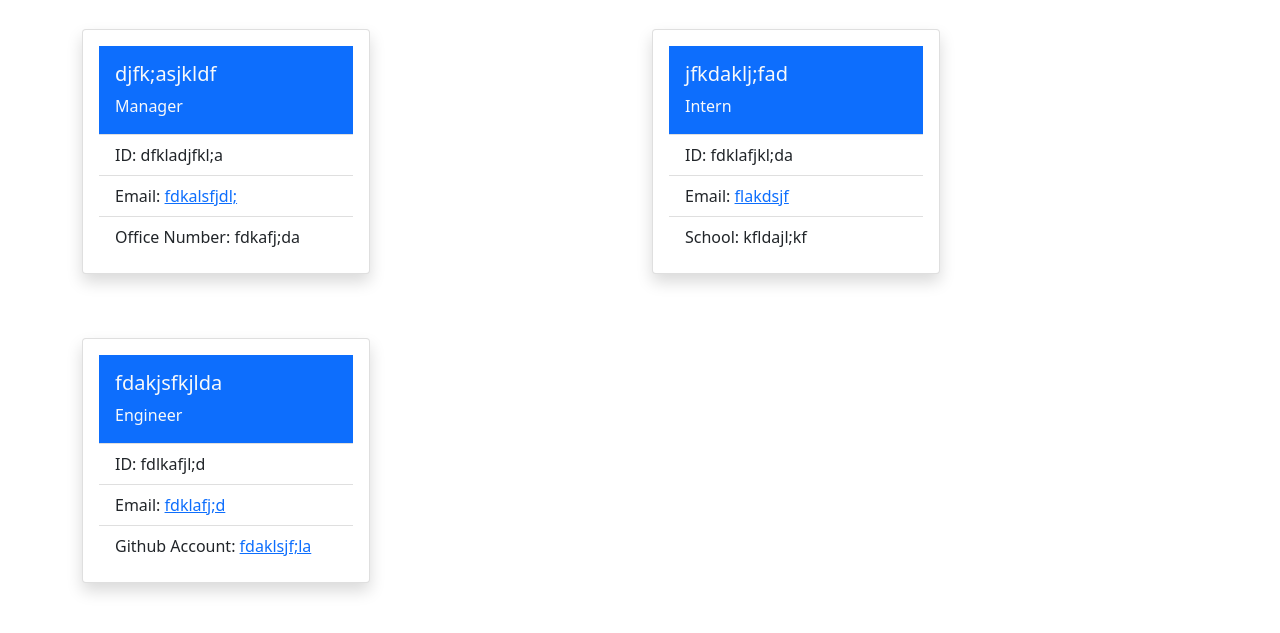
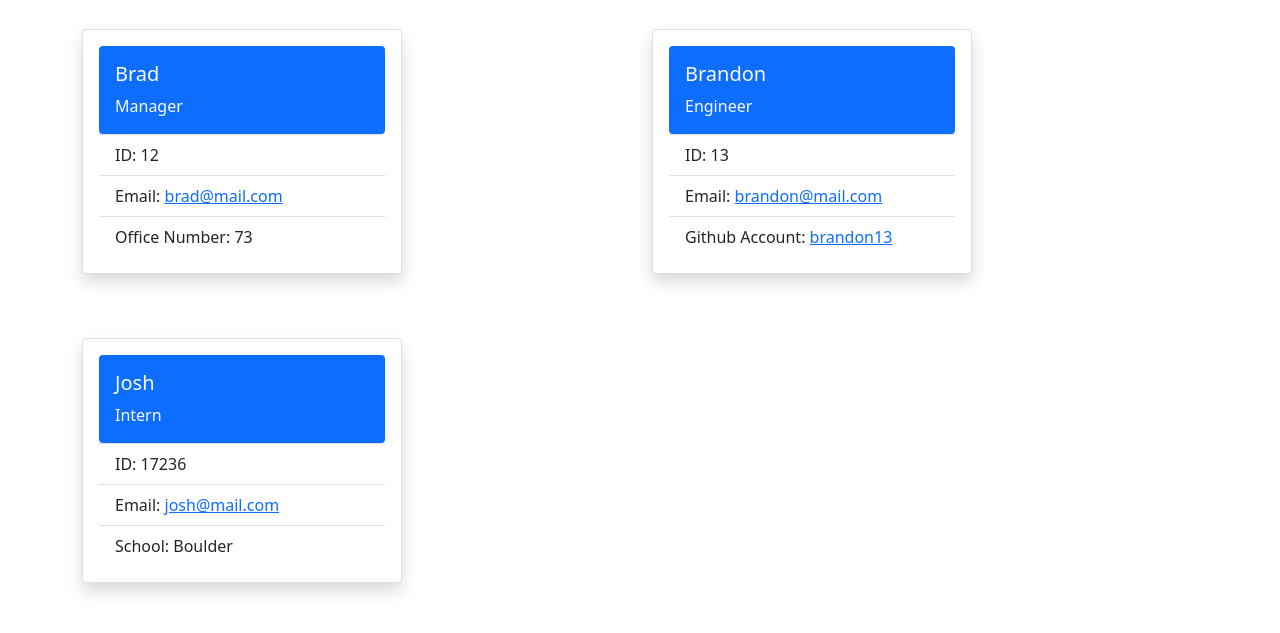
Before and after one commit to bhodge166/teamProfileGenerator, a website: page dist/myTeam.html in a window 1280 px wide. Shown: the part 147-780 px from the top of the page. Drawn offline with nearby package versions, Linux system fonts and the light colour scheme.

Commit message:
added screenshot of app. Updated readme. updated example html to match video

```diff
--- a/dist/myTeam.html
+++ b/dist/myTeam.html
@@ -13,49 +13,49 @@
     <section class = "row">
 
 <div class="col-sm-6 my-2">
-  <div class="card shadow p-3 mb-5 bg-white rounded" style="width: 18rem;">
-    <div class="card-body bg-primary text-light">
-      <h5 class="card-title">djfk;asjkldf</h5>
+  <div class="card shadow p-3 mb-5 bg-white rounded" style="width: 20rem;">
+    <div class="card-body bg-primary rounded text-light">
+      <h5 class="card-title">Brad</h5>
       <p class="card-text">
         Manager
       </p>
     </div>
     <ul class="list-group list-group-flush">
-      <li class="list-group-item">ID: dfkladjfkl;a</li>
-      <li class="list-group-item">Email: <a href="mailto:fdkalsfjdl;">fdkalsfjdl;</a></li>
-      <li class="list-group-item">Office Number: fdkafj;da</li>
+      <li class="list-group-item">ID: 12</li>
+      <li class="list-group-item">Email: <a href="mailto:brad@mail.com">brad@mail.com</a></li>
+      <li class="list-group-item">Office Number: 73</li>
     </ul>
   </div>
 </div>
 
 <div class="col-sm-6 my-2">
-  <div class="card shadow p-3 mb-5 bg-white rounded" style="width: 18rem;">
-    <div class="card-body bg-primary text-light">
-      <h5 class="card-title">jfkdaklj;fad</h5>
+  <div class="card shadow p-3 mb-5 bg-white rounded" style="width: 20rem;">
+    <div class="card-body bg-primary rounded text-light">
+      <h5 class="card-title">Brandon</h5>
+      <p class="card-text">
+        Engineer
+      </p>
+    </div>
+    <ul class="list-group list-group-flush">
+      <li class="list-group-item">ID: 13</li>
+      <li class="list-group-item">Email: <a href="mailto:brandon@mail.com">brandon@mail.com</a></li>
+      <li class="list-group-item">Github Account: <a href="https://github.com/brandon13/" target="_blank">brandon13</a></li>
+    </ul>
+  </div>
+</div>
+
+<div class="col-sm-6 my-2">
+  <div class="card shadow p-3 mb-5 bg-white rounded" style="width: 20rem;">
+    <div class="card-body bg-primary rounded text-light">
+      <h5 class="card-title">Josh</h5>
       <p class="card-text">
         Intern
       </p>
     </div>
     <ul class="list-group list-group-flush">
-      <li class="list-group-item">ID: fdklafjkl;da</li>
-      <li class="list-group-item">Email: <a href="mailto:flakdsjf">flakdsjf</a></li>
-      <li class="list-group-item">School: kfldajl;kf</li>
-    </ul>
-  </div>
-</div>
-
-<div class="col-sm-6 my-2">
-  <div class="card shadow p-3 mb-5 bg-white rounded" style="width: 18rem;">
-    <div class="card-body bg-primary text-light">
-      <h5 class="card-title">fdakjsfkjlda</h5>
-      <p class="card-text">
-        Engineer
-      </p>
-    </div>
-    <ul class="list-group list-group-flush">
-      <li class="list-group-item">ID: fdlkafjl;d</li>
-      <li class="list-group-item">Email: <a href="mailto:fdklafj;d">fdklafj;d</a></li>
-      <li class="list-group-item">Github Account: <a href="https://github.com/fdaklsjf;la/" target="_blank">fdaklsjf;la</a></li>
+      <li class="list-group-item">ID: 17236</li>
+      <li class="list-group-item">Email: <a href="mailto:josh@mail.com">josh@mail.com</a></li>
+      <li class="list-group-item">School: Boulder</li>
     </ul>
   </div>
 </div>
```
Also changed, not shown: README.md, assets/images/teamProfileGenerator.PNG (added).
